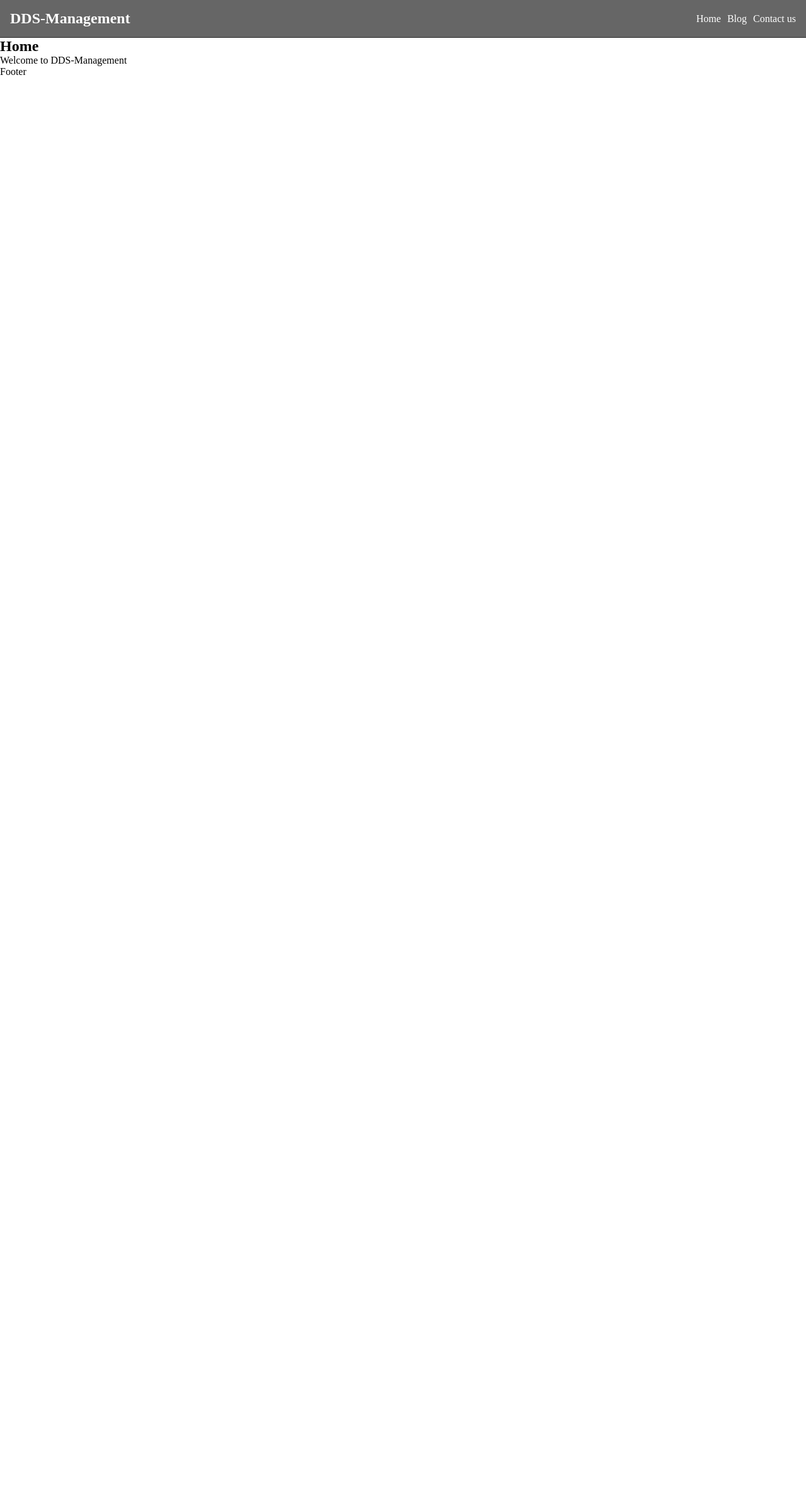
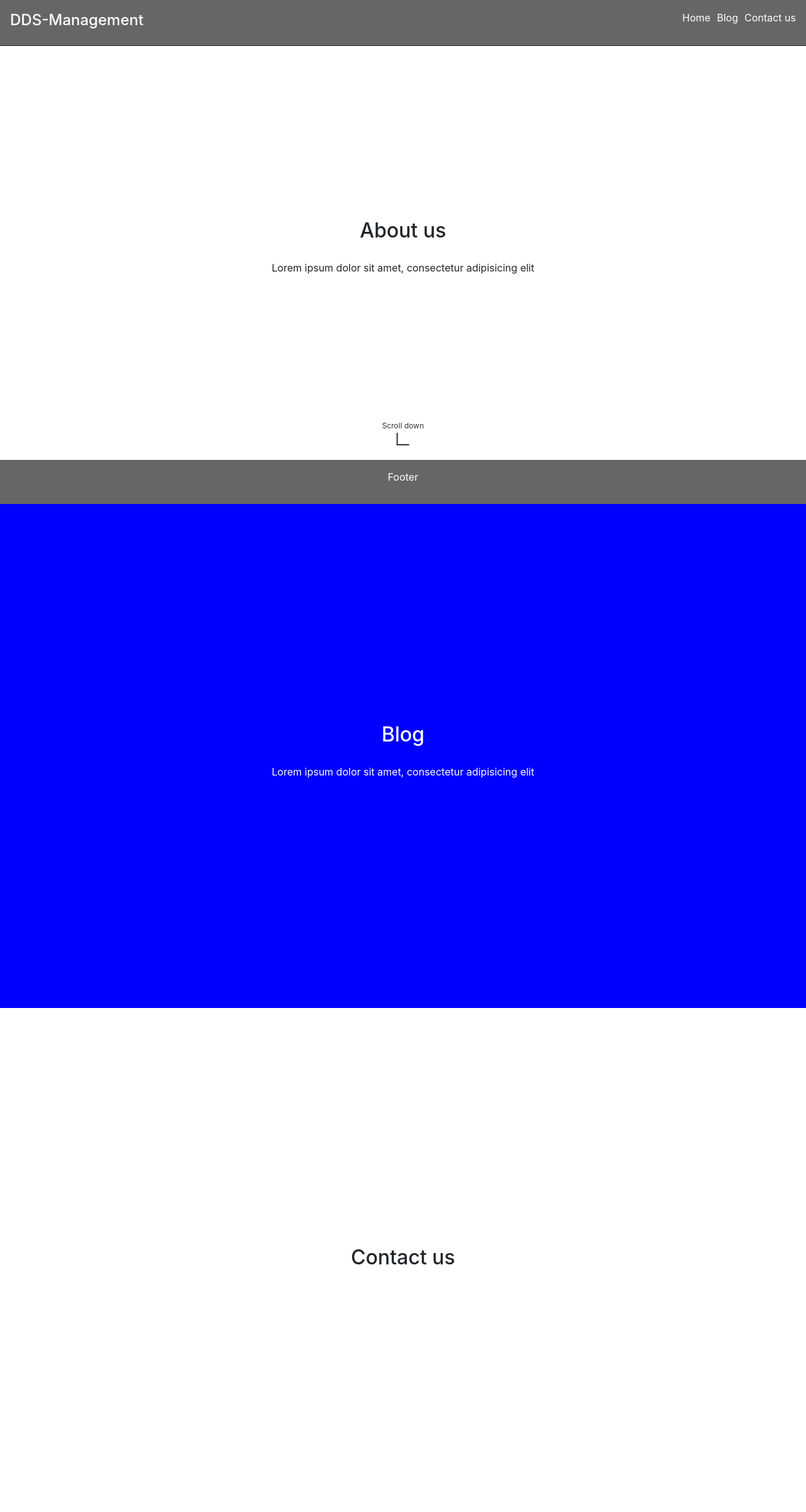
Before and after one commit to Kevinolm10/DDS-Management, a Django app: page / in a window 1280 px wide. Shown: the whole page at 63% size. Before the commit the page ends 119 px from the top, so only its background shows below. Run offline with Django 5.2, Linux system fonts and the light colour scheme; some libraries are stand-ins or nearby versions.

Commit message:
Style the templates and add the correct project settings

```diff
--- a/dds/dds/settings.py
+++ b/dds/dds/settings.py
@@ -39,8 +39,11 @@ INSTALLED_APPS = [
     'django.contrib.sessions',
     'django.contrib.messages',
     'django.contrib.staticfiles',
+    'crispy_forms',
     'home',
 ]
+
+CRISPY_TEMPLATE_PACK = 'bootstrap4'
 
 MIDDLEWARE = [
     'django.middleware.security.SecurityMiddleware',
--- a/dds/home/templates/home/home.html
+++ b/dds/home/templates/home/home.html
@@ -1,6 +1,33 @@
 {% extends 'base.html' %}
 
 {% block content %}
-<h1>Home</h1>
-<p>Welcome to DDS-Management</p>
+<main>
+    <section id="about">
+        <div class="container">
+            <h2>About us</h2>
+            <p>Lorem ipsum dolor sit amet, consectetur adipisicing elit
+        </div>
+    </section>
+
+    <section id="blog">
+        <div class="container">
+            <h2>Blog</h2>
+            <p>Lorem ipsum dolor sit amet, consectetur adipisicing elit
+        </div>
+    </section>
+
+    <section id="contact-us">
+        <div class="container">
+            <h2>Contact us</h2>
+
+        </div>
+    </section>
+
+    <!-- Scroll Hint -->
+    <div class="scroll-hint">
+        <span>Scroll down</span>
+        <div class="arrow"></div>
+    </div>
+
+</main>
 {% endblock %}
--- a/dds/static/css/style.css
+++ b/dds/static/css/style.css
@@ -4,7 +4,9 @@
     padding: 0;
 }
 
+/* Header styling */
 header {
+    position: fixed;
     background: rgba(0, 0, 0, 0.6);
     color: white;
     padding: 1em;
@@ -41,3 +43,94 @@ a {
     text-decoration: none;
     color: white;
 }
+
+/* Hero section */
+section {
+    display: flex;
+    flex-direction: column;
+    justify-content: center;
+    align-items: center;
+    gap: 20px;
+    padding: 50px;
+}
+
+#about {
+    height: 100vh;
+    background-color: white;
+}
+
+#blog {
+    height: 100vh;
+    background-color: blue;
+    color: white;
+}
+
+#contact-us {
+    height: 100vh;
+    background-color: white;
+}
+
+.container {
+    display: flex;
+    flex-direction: column;
+    justify-content: center;
+    align-items: center;
+    gap: 20px;
+    padding: 50px;
+}
+
+/* Scroll hint */
+.scroll-hint {
+    position: fixed;
+    bottom: 75px;
+    left: 50%;
+    transform: translateX(-50%);
+    text-align: center;
+    font-size: 12px;
+    color: #333;
+    z-index: 1000;
+}
+
+.scroll-hint .arrow {
+    width: 20px;
+    height: 20px;
+    border-left: 2px solid #333;
+    border-bottom: 2px solid #333;
+    transform: rotate(-45deg);
+    margin: 10px auto;
+    animation: bounce 2s infinite;
+}
+
+@keyframes bounce {
+
+    0%,
+    20%,
+    50%,
+    80%,
+    100% {
+        transform: translateY(0);
+    }
+
+    40% {
+        transform: translateY(-10px);
+    }
+
+    60% {
+        transform: translateY(-5px);
+    }
+}
+
+footer {
+    position: fixed;
+    bottom: 0;
+    left: 0;
+    width: 100%;
+    display: flex;
+    justify-content: center;
+    align-items: center;
+    background: rgba(0, 0, 0, 0.6);
+    color: white;
+    gap: 20px;
+    padding: 15px 0;
+    z-index: 1000;
+}
--- a/dds/templates/base.html
+++ b/dds/templates/base.html
@@ -6,6 +6,7 @@
 <head>
     <meta charset="UTF-8">
     <meta name="viewport" content="width=device-width, initial-scale=1.0">
+    <link rel="stylesheet" href="https://stackpath.bootstrapcdn.com/bootstrap/4.5.2/css/bootstrap.min.css">
     <link rel="stylesheet" href="{% static 'css/style.css' %}">
     <title>DDS-Management</title>
 </head>
```
